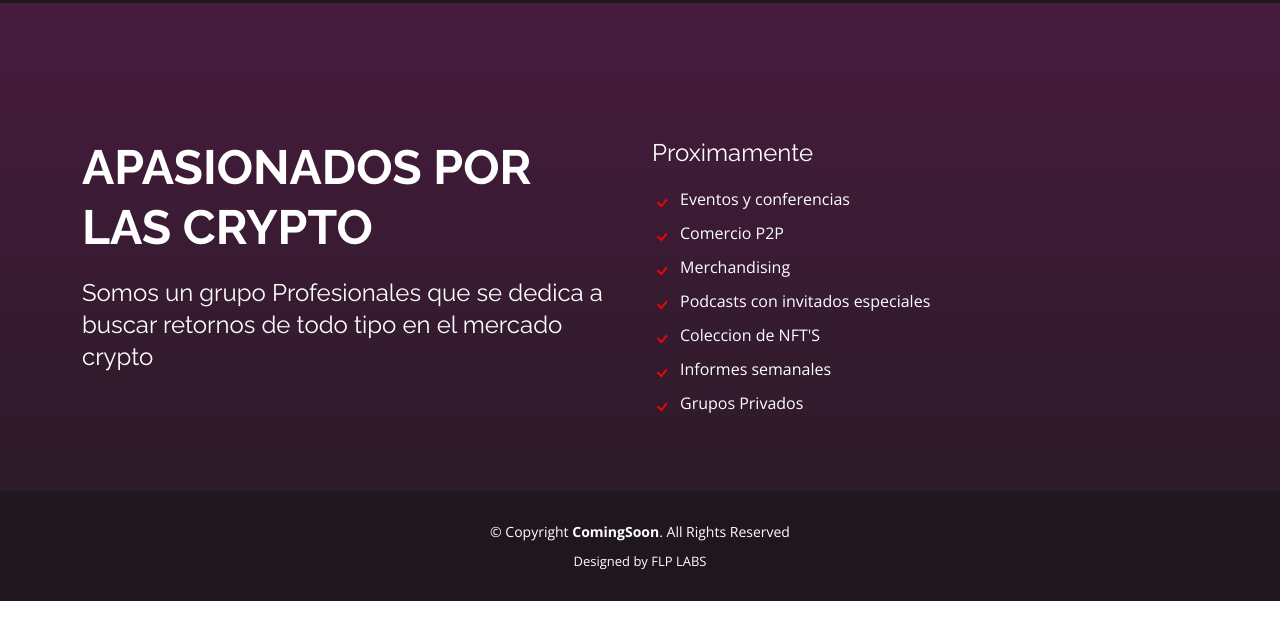
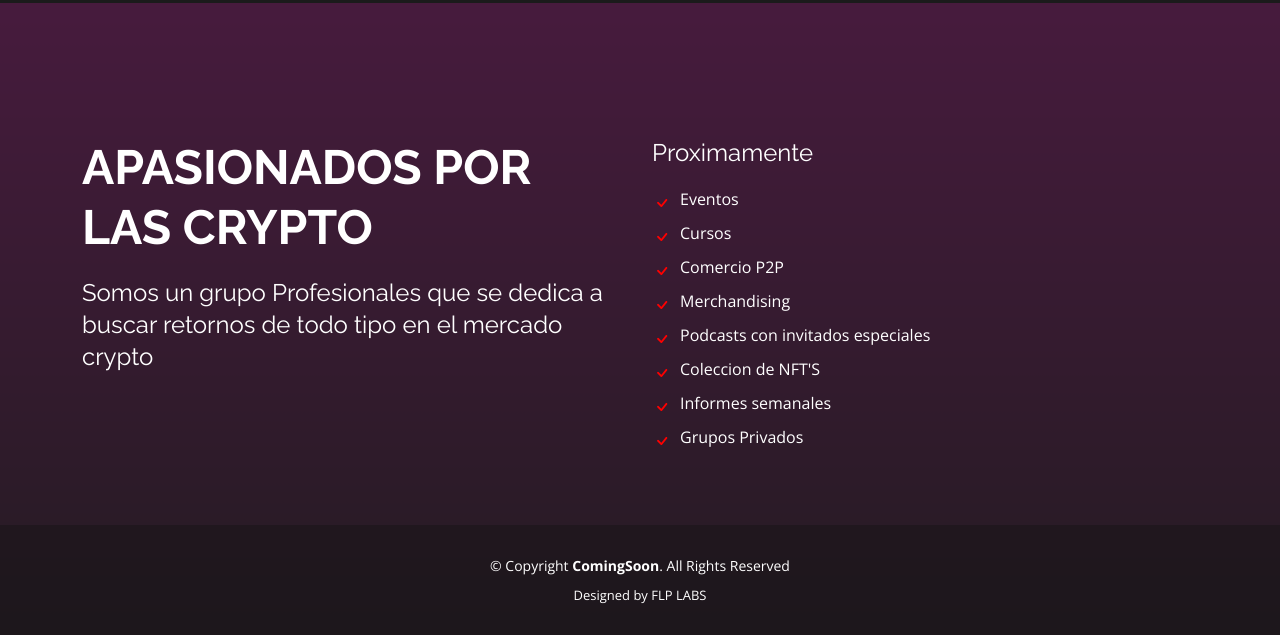
Before and after one commit to tomiwolf/cryptoFLP3, a plain HTML site: page index.html in a window 1280 px wide. Shown: the part 797-1432 px from the top of the page. Before the commit the page ends 1398 px from the top, so only its background shows below. Drawn offline with nearby package versions, Linux system fonts and the light colour scheme.

Commit message:
first commit

```diff
--- a/index.html
+++ b/index.html
@@ -92,7 +92,8 @@
           <div class="col-lg-6 pt-4 pt-lg-0">
             <h3>Proximamente</h3>
             <ul>
-              <li><i class="bi bi-check"></i> Eventos y conferencias</li>
+              <li><i class="bi bi-check"></i> Eventos </li>
+              <li><i class="bi bi-check"></i> Cursos </li>
               <li><i class="bi bi-check"></i> Comercio P2P</li>
               <li><i class="bi bi-check"></i> Merchandising</li>
               <li><i class="bi bi-check"></i> Podcasts con invitados especiales</li>
```
